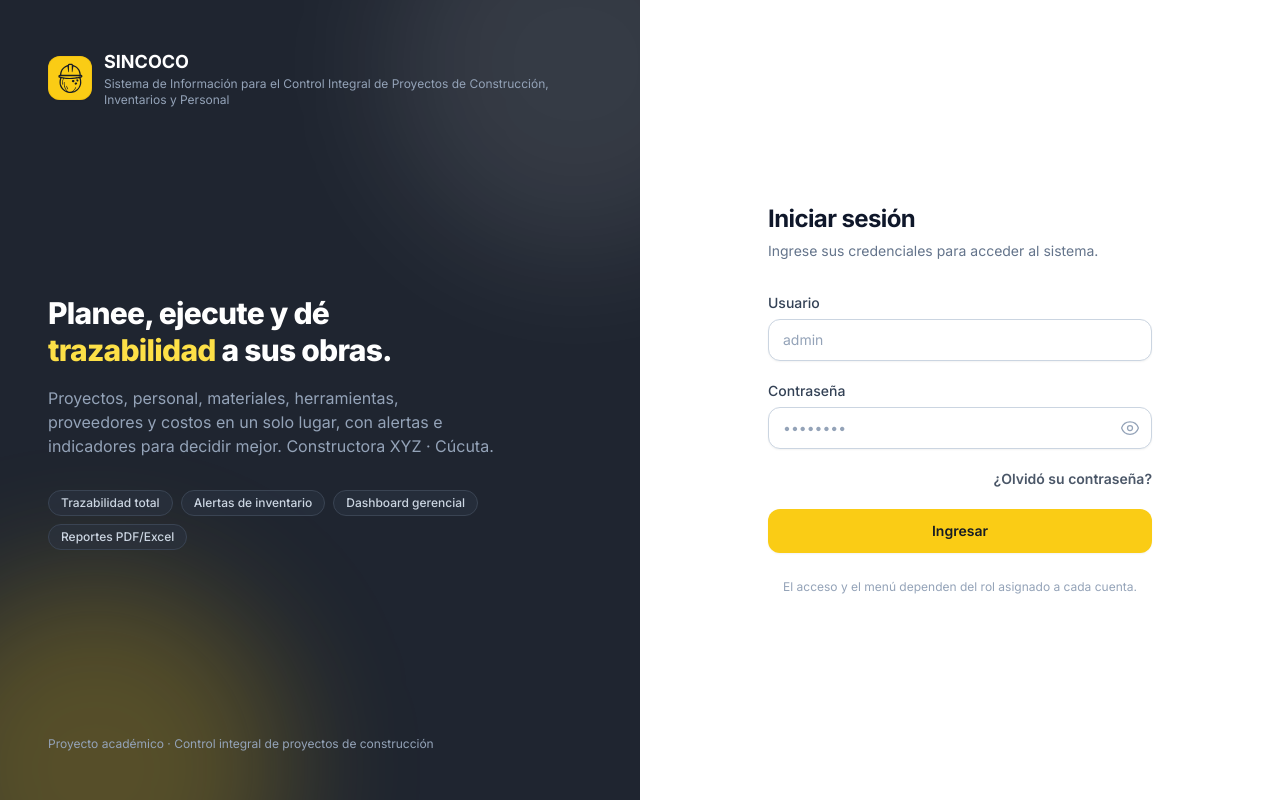
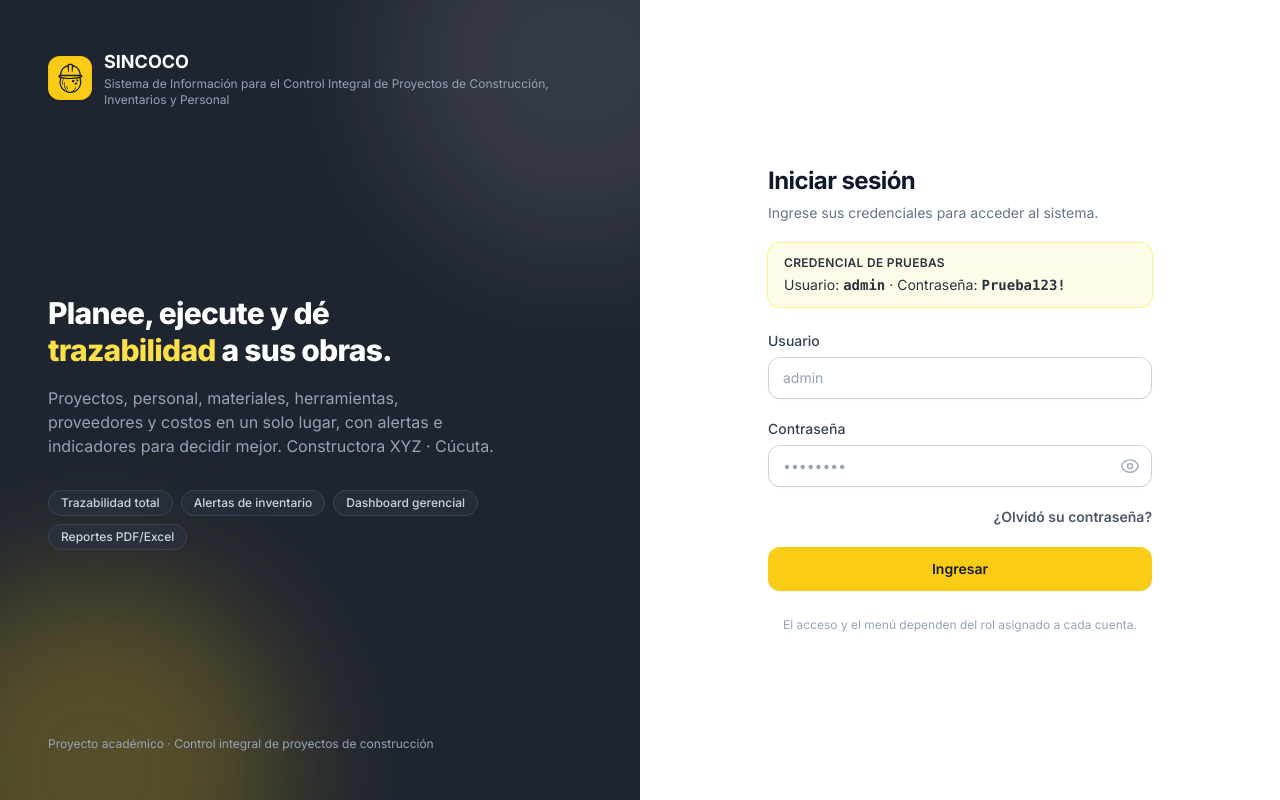
Before and after one commit to stevencardenas-dev/SINCOCO, a React (Vite) app in the folder frontend/: page /login in a window 1280 px wide. Built offline with nearby package versions, Linux system fonts and the light colour scheme; no server answers.

Commit message:
Login: muestra la credencial de pruebas

```diff
--- a/frontend/src/pages/Login.jsx
+++ b/frontend/src/pages/Login.jsx
@@ -155,7 +155,16 @@ export default function Login() {
           <h1 className="text-2xl font-bold tracking-tight text-slate-900">Iniciar sesión</h1>
           <p className="mt-1.5 text-sm text-slate-500">Ingrese sus credenciales para acceder al sistema.</p>
 
-          <form onSubmit={handleSubmit} className="mt-8 space-y-5">
+          {/* Credencial de pruebas (temporal) */}
+          <div className="mt-5 rounded-xl bg-accent-50 px-4 py-3 text-sm text-brand-800 ring-1 ring-accent-200">
+            <p className="text-xs font-semibold uppercase tracking-wide">Credencial de pruebas</p>
+            <p className="mt-1">
+              Usuario: <span className="font-mono font-bold">admin</span> · Contraseña:{' '}
+              <span className="font-mono font-bold">Prueba123!</span>
+            </p>
+          </div>
+
+          <form onSubmit={handleSubmit} className="mt-6 space-y-5">
             <div>
               <label htmlFor="username" className="label">
                 Usuario
```
